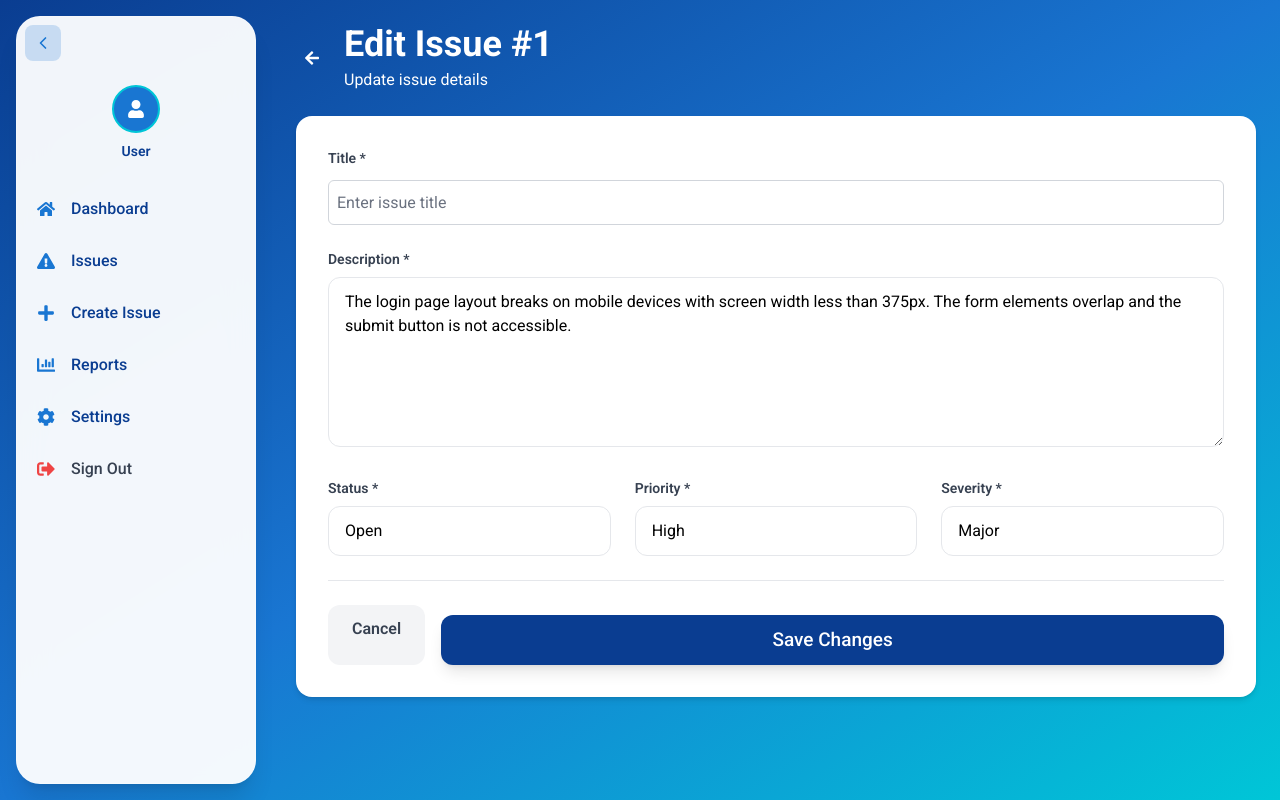
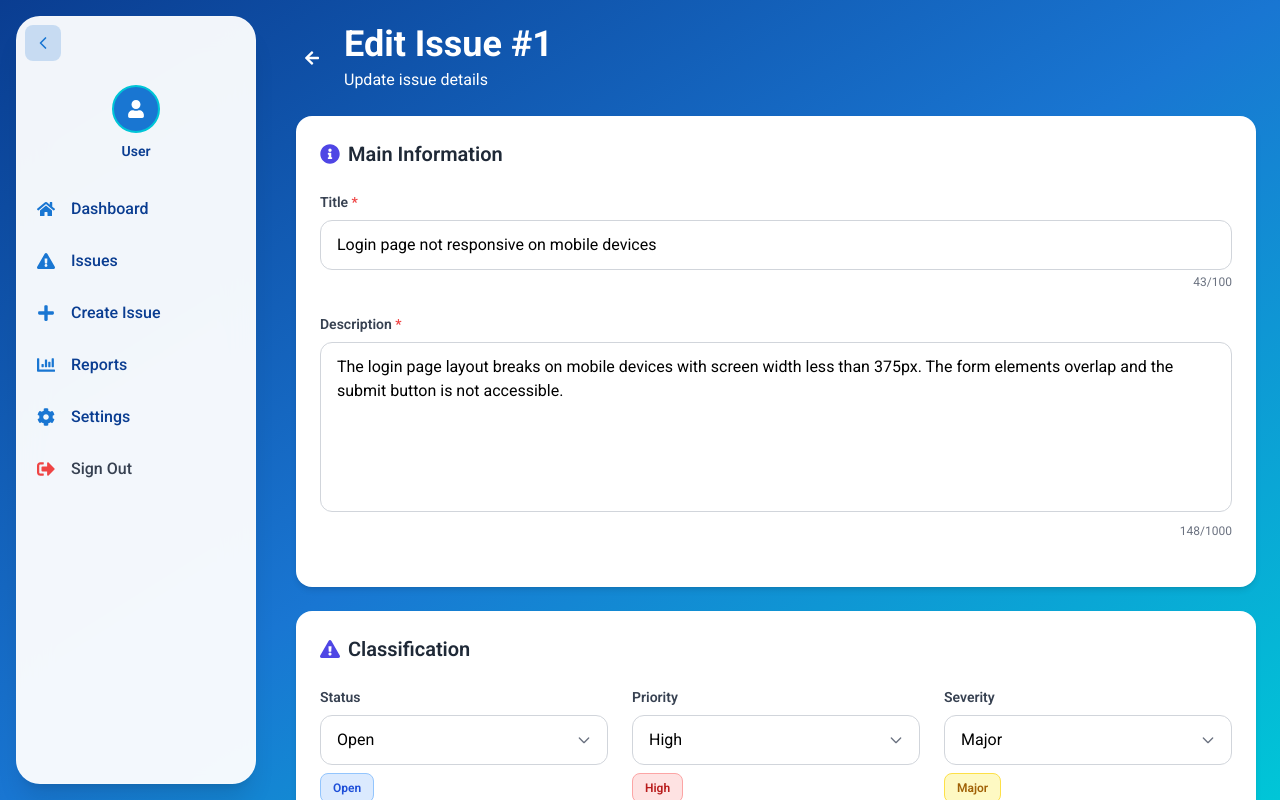
Before and after one commit to Devindin/Issue-Tracker, a React (Vite) app in the folder frontend/: page /issues/1/edit in a window 1280 px wide. Built offline with nearby package versions, Linux system fonts and the light colour scheme.

Commit message:
add formik validations for edit issue

```diff
--- a/frontend/src/Pages/EditIssue.tsx
+++ b/frontend/src/Pages/EditIssue.tsx
@@ -7,10 +7,12 @@ import {
   FaArrowLeft,
   FaExclamationCircle,
   FaSpinner,
+  FaSave,
+  FaTimes,
+  FaExclamationTriangle,
+  FaInfoCircle,
 } from "react-icons/fa";
 import PageLayout from "../Layout/PageLayout";
-import PrimaryButton from "../Components/PrimaryButton";
-import InputField from "../Components/InputField";
 import PageTitle from "../Components/PageTitle";
 
 interface Issue {
@@ -30,6 +32,40 @@ const EditIssue: React.FC = () => {
   const [issue, setIssue] = useState<Issue | null>(null);
   const [loading, setLoading] = useState<boolean>(true);
   const [saving, setSaving] = useState<boolean>(false);
+
+  // Character count limits
+  const TITLE_MAX_LENGTH = 100;
+  const DESCRIPTION_MAX_LENGTH = 1000;
+
+  // Get priority color classes
+  const getPriorityColor = (priority: string) => {
+    const colors = {
+      Low: "bg-gray-100 border-gray-300 text-gray-700",
+      Medium: "bg-orange-100 border-orange-300 text-orange-700",
+      High: "bg-red-100 border-red-300 text-red-700",
+      Critical: "bg-purple-100 border-purple-300 text-purple-700",
+    };
+    return colors[priority as keyof typeof colors];
+  };
+
+  const getSeverityColor = (severity: string) => {
+    const colors = {
+      Minor: "bg-blue-100 border-blue-300 text-blue-700",
+      Major: "bg-yellow-100 border-yellow-300 text-yellow-700",
+      Critical: "bg-red-100 border-red-300 text-red-700",
+    };
+    return colors[severity as keyof typeof colors];
+  };
+
+  const getStatusColor = (status: string) => {
+    const colors = {
+      Open: "bg-blue-100 border-blue-300 text-blue-700",
+      "In Progress": "bg-yellow-100 border-yellow-300 text-yellow-700",
+      Resolved: "bg-green-100 border-green-300 text-green-700",
+      Closed: "bg-gray-100 border-gray-300 text-gray-700",
+    };
+    return colors[status as keyof typeof colors];
+  };
 
   // Mock data - replace with actual API call
   const mockIssues: Issue[] = [
@@ -232,7 +268,7 @@ const EditIssue: React.FC = () => {
           initial={{ opacity: 0, y: 20 }}
           animate={{ opacity: 1, y: 0 }}
           transition={{ delay: 0.1 }}
-          className="bg-white rounded-2xl shadow-md p-8"
+          className="space-y-6"
         >
           <Formik
             initialValues={{
@@ -245,112 +281,291 @@ const EditIssue: React.FC = () => {
             validationSchema={validationSchema}
             onSubmit={handleSubmit}
           >
-            {({ isSubmitting }) => (
+            {({ isSubmitting, values }) => (
               <Form className="space-y-6">
+                {/* Main Information Card */}
+                <div className="bg-white rounded-2xl shadow-md p-6">
+                  <h2 className="text-xl font-semibold text-gray-800 mb-6 flex items-center gap-2">
+                    <FaInfoCircle className="text-indigo-600" />
+                    Main Information
+                  </h2>
+
                   {/* Title */}
-                <div>
-                  <label htmlFor="title" className="block text-sm font-semibold text-gray-700 mb-2">
-                    Title *
+                  <div className="mb-6">
+                    <label
+                      htmlFor="title"
+                      className="block text-sm font-semibold text-gray-700 mb-2"
+                    >
+                      Title <span className="text-red-500">*</span>
                     </label>
                     <Field
-                    as={InputField}
+                      as="input"
                       id="title"
                       name="title"
                       type="text"
-                    placeholder="Enter issue title"
-                    className="w-full"
+                      maxLength={TITLE_MAX_LENGTH}
+                      placeholder="Enter a clear, concise title for the issue"
+                      className="w-full px-4 py-3 border border-gray-300 rounded-xl focus:outline-none focus:ring-2 focus:ring-indigo-500 focus:border-transparent transition-all"
                     />
-                  <ErrorMessage name="title" component="div" className="text-red-600 text-sm mt-1" />
+                    <ErrorMessage name="title" component="div" className="text-red-500 text-sm mt-1 flex items-center gap-1" />
+                    <div className="flex justify-end mt-1">
+                      <span
+                        className={`text-xs ${
+                          values.title.length > TITLE_MAX_LENGTH * 0.9
+                            ? "text-red-500"
+                            : "text-gray-500"
+                        }`}
+                      >
+                        {values.title.length}/{TITLE_MAX_LENGTH}
+                      </span>
+                    </div>
                   </div>
 
                   {/* Description */}
-                <div>
-                  <label htmlFor="description" className="block text-sm font-semibold text-gray-700 mb-2">
-                    Description *
+                  <div className="mb-6">
+                    <label
+                      htmlFor="description"
+                      className="block text-sm font-semibold text-gray-700 mb-2"
+                    >
+                      Description <span className="text-red-500">*</span>
                     </label>
                     <Field
                       as="textarea"
                       id="description"
                       name="description"
+                      maxLength={DESCRIPTION_MAX_LENGTH}
                       rows={6}
-                    className="w-full px-4 py-3 border border-gray-200 rounded-xl focus:outline-none focus:ring-2 focus:ring-[#1976D2] focus:border-transparent resize-vertical"
-                    placeholder="Describe the issue in detail"
+                      placeholder="Provide a detailed description of the issue, including steps to reproduce, expected behavior, and actual behavior..."
+                      className="w-full px-4 py-3 border border-gray-300 rounded-xl focus:outline-none focus:ring-2 focus:ring-indigo-500 focus:border-transparent transition-all resize-none"
                     />
-                  <ErrorMessage name="description" component="div" className="text-red-600 text-sm mt-1" />
+                    <ErrorMessage name="description" component="div" className="text-red-500 text-sm mt-1 flex items-center gap-1" />
+                    <div className="flex justify-end mt-1">
+                      <span
+                        className={`text-xs ${
+                          values.description.length > DESCRIPTION_MAX_LENGTH * 0.9
+                            ? "text-red-500"
+                            : "text-gray-500"
+                        }`}
+                      >
+                        {values.description.length}/{DESCRIPTION_MAX_LENGTH}
+                      </span>
+                    </div>
+                  </div>
                 </div>
 
-                {/* Status, Priority, Severity */}
+                {/* Classification Card */}
+                <div className="bg-white rounded-2xl shadow-md p-6">
+                  <h2 className="text-xl font-semibold text-gray-800 mb-6 flex items-center gap-2">
+                    <FaExclamationTriangle className="text-indigo-600" />
+                    Classification
+                  </h2>
+
                   <div className="grid grid-cols-1 md:grid-cols-3 gap-6">
                     {/* Status */}
                     <div>
-                    <label htmlFor="status" className="block text-sm font-semibold text-gray-700 mb-2">
-                      Status *
+                      <label
+                        htmlFor="status"
+                        className="block text-sm font-semibold text-gray-700 mb-2"
+                      >
+                        Status
                       </label>
+                      <div className="relative">
                         <Field
                           as="select"
                           id="status"
                           name="status"
-                      className="w-full px-4 py-3 border border-gray-200 rounded-xl focus:outline-none focus:ring-2 focus:ring-[#1976D2] focus:border-transparent appearance-none bg-white cursor-pointer"
+                          className="w-full px-4 py-3 border border-gray-300 rounded-xl focus:outline-none focus:ring-2 focus:ring-indigo-500 appearance-none bg-white cursor-pointer"
                         >
                           <option value="Open">Open</option>
                           <option value="In Progress">In Progress</option>
                           <option value="Resolved">Resolved</option>
                           <option value="Closed">Closed</option>
                         </Field>
-                    <ErrorMessage name="status" component="div" className="text-red-600 text-sm mt-1" />
+                        <div className="absolute right-4 top-1/2 transform -translate-y-1/2 pointer-events-none">
+                          <svg
+                            className="w-4 h-4 text-gray-500"
+                            fill="none"
+                            stroke="currentColor"
+                            viewBox="0 0 24 24"
+                          >
+                            <path
+                              strokeLinecap="round"
+                              strokeLinejoin="round"
+                              strokeWidth={2}
+                              d="M19 9l-7 7-7-7"
+                            />
+                          </svg>
+                        </div>
+                      </div>
+                      <div className="mt-2">
+                        <span
+                          className={`inline-block px-3 py-1.5 rounded-lg text-xs font-semibold border ${getStatusColor(
+                            values.status
+                          )}`}
+                        >
+                          {values.status}
+                        </span>
+                      </div>
                     </div>
 
                     {/* Priority */}
                     <div>
-                    <label htmlFor="priority" className="block text-sm font-semibold text-gray-700 mb-2">
-                      Priority *
+                      <label
+                        htmlFor="priority"
+                        className="block text-sm font-semibold text-gray-700 mb-2"
+                      >
+                        Priority
                       </label>
+                      <div className="relative">
                         <Field
                           as="select"
                           id="priority"
                           name="priority"
-                      className="w-full px-4 py-3 border border-gray-200 rounded-xl focus:outline-none focus:ring-2 focus:ring-[#1976D2] focus:border-transparent appearance-none bg-white cursor-pointer"
+                          className="w-full px-4 py-3 border border-gray-300 rounded-xl focus:outline-none focus:ring-2 focus:ring-indigo-500 appearance-none bg-white cursor-pointer"
                         >
                           <option value="Low">Low</option>
                           <option value="Medium">Medium</option>
                           <option value="High">High</option>
                           <option value="Critical">Critical</option>
                         </Field>
-                    <ErrorMessage name="priority" component="div" className="text-red-600 text-sm mt-1" />
+                        <div className="absolute right-4 top-1/2 transform -translate-y-1/2 pointer-events-none">
+                          <svg
+                            className="w-4 h-4 text-gray-500"
+                            fill="none"
+                            stroke="currentColor"
+                            viewBox="0 0 24 24"
+                          >
+                            <path
+                              strokeLinecap="round"
+                              strokeLinejoin="round"
+                              strokeWidth={2}
+                              d="M19 9l-7 7-7-7"
+                            />
+                          </svg>
+                        </div>
+                      </div>
+                      <div className="mt-2">
+                        <span
+                          className={`inline-block px-3 py-1.5 rounded-lg text-xs font-semibold border ${getPriorityColor(
+                            values.priority
+                          )}`}
+                        >
+                          {values.priority}
+                        </span>
+                      </div>
                     </div>
 
                     {/* Severity */}
                     <div>
-                    <label htmlFor="severity" className="block text-sm font-semibold text-gray-700 mb-2">
-                      Severity *
+                      <label
+                        htmlFor="severity"
+                        className="block text-sm font-semibold text-gray-700 mb-2"
+                      >
+                        Severity
                       </label>
+                      <div className="relative">
                         <Field
                           as="select"
                           id="severity"
                           name="severity"
-                      className="w-full px-4 py-3 border border-gray-200 rounded-xl focus:outline-none focus:ring-2 focus:ring-[#1976D2] focus:border-transparent appearance-none bg-white cursor-pointer"
+                          className="w-full px-4 py-3 border border-gray-300 rounded-xl focus:outline-none focus:ring-2 focus:ring-indigo-500 appearance-none bg-white cursor-pointer"
                         >
                           <option value="Minor">Minor</option>
                           <option value="Major">Major</option>
                           <option value="Critical">Critical</option>
                         </Field>
-                    <ErrorMessage name="severity" component="div" className="text-red-600 text-sm mt-1" />
+                        <div className="absolute right-4 top-1/2 transform -translate-y-1/2 pointer-events-none">
+                          <svg
+                            className="w-4 h-4 text-gray-500"
+                            fill="none"
+                            stroke="currentColor"
+                            viewBox="0 0 24 24"
+                          >
+                            <path
+                              strokeLinecap="round"
+                              strokeLinejoin="round"
+                              strokeWidth={2}
+                              d="M19 9l-7 7-7-7"
+                            />
+                          </svg>
+                        </div>
+                      </div>
+                      <div className="mt-2">
+                        <span
+                          className={`inline-block px-3 py-1.5 rounded-lg text-xs font-semibold border ${getSeverityColor(
+                            values.severity
+                          )}`}
+                        >
+                          {values.severity}
+                        </span>
+                      </div>
+                    </div>
+                  </div>
+
+                  {/* Info Box */}
+                  <div className="mt-6 bg-blue-50 border border-blue-200 rounded-xl p-4">
+                    <div className="flex gap-3">
+                      <FaInfoCircle className="text-blue-600 flex-shrink-0 mt-0.5" />
+                      <div className="text-sm text-blue-800">
+                        <p className="font-semibold mb-1">Classification Guide:</p>
+                        <ul className="space-y-1 text-xs">
+                          <li>
+                            <strong>Priority:</strong> How quickly the issue needs to
+                            be addressed
+                          </li>
+                          <li>
+                            <strong>Severity:</strong> The impact of the issue on the
+                            system
+                          </li>
+                          <li>
+                            <strong>Status:</strong> Current state of the issue
+                          </li>
+                        </ul>
+                      </div>
+                    </div>
                   </div>
                 </div>
 
                 {/* Form Actions */}
-                <div className="flex gap-4 pt-6 border-t border-gray-200">
-                  <Link
-                    to={`/issues/${issue.id}`}
-                    className="flex-1 px-6 py-3 text-center text-gray-700 bg-gray-100 hover:bg-gray-200 rounded-xl font-semibold transition-colors"
-                  >
-                    Cancel
-                  </Link>
-                  <PrimaryButton
-                    label={saving ? "Saving..." : "Save Changes"}
+                <div className="flex flex-col sm:flex-row gap-4">
+                  <motion.button
                     type="submit"
                     disabled={isSubmitting || saving}
-                  />
+                    whileHover={{ scale: (isSubmitting || saving) ? 1 : 1.02 }}
+                    whileTap={{ scale: (isSubmitting || saving) ? 1 : 0.98 }}
+                    className="flex-1 flex items-center justify-center gap-2 px-6 py-4 bg-indigo-600 text-white rounded-xl font-semibold shadow-lg shadow-indigo-200 hover:bg-indigo-700 disabled:bg-indigo-400 disabled:cursor-not-allowed transition-all"
+                  >
+                    {saving || isSubmitting ? (
+                      <>
+                        <motion.div
+                          animate={{ rotate: 360 }}
+                          transition={{
+                            duration: 1,
+                            repeat: Infinity,
+                            ease: "linear",
+                          }}
+                        >
+                          <FaSave />
+                        </motion.div>
+                        Saving Changes...
+                      </>
+                    ) : (
+                      <>
+                        <FaSave /> Save Changes
+                      </>
+                    )}
+                  </motion.button>
+
+                  <Link to={`/issues/${issue.id}`} className="flex-1">
+                    <motion.button
+                      type="button"
+                      whileHover={{ scale: 1.02 }}
+                      whileTap={{ scale: 0.98 }}
+                      className="w-full flex items-center justify-center gap-2 px-6 py-4 bg-gray-100 text-gray-700 rounded-xl font-semibold hover:bg-gray-200 transition-all"
+                    >
+                      <FaTimes /> Cancel
+                    </motion.button>
+                  </Link>
                 </div>
               </Form>
             )}
```
Lines whose indentation alone changed are shown as unchanged.
